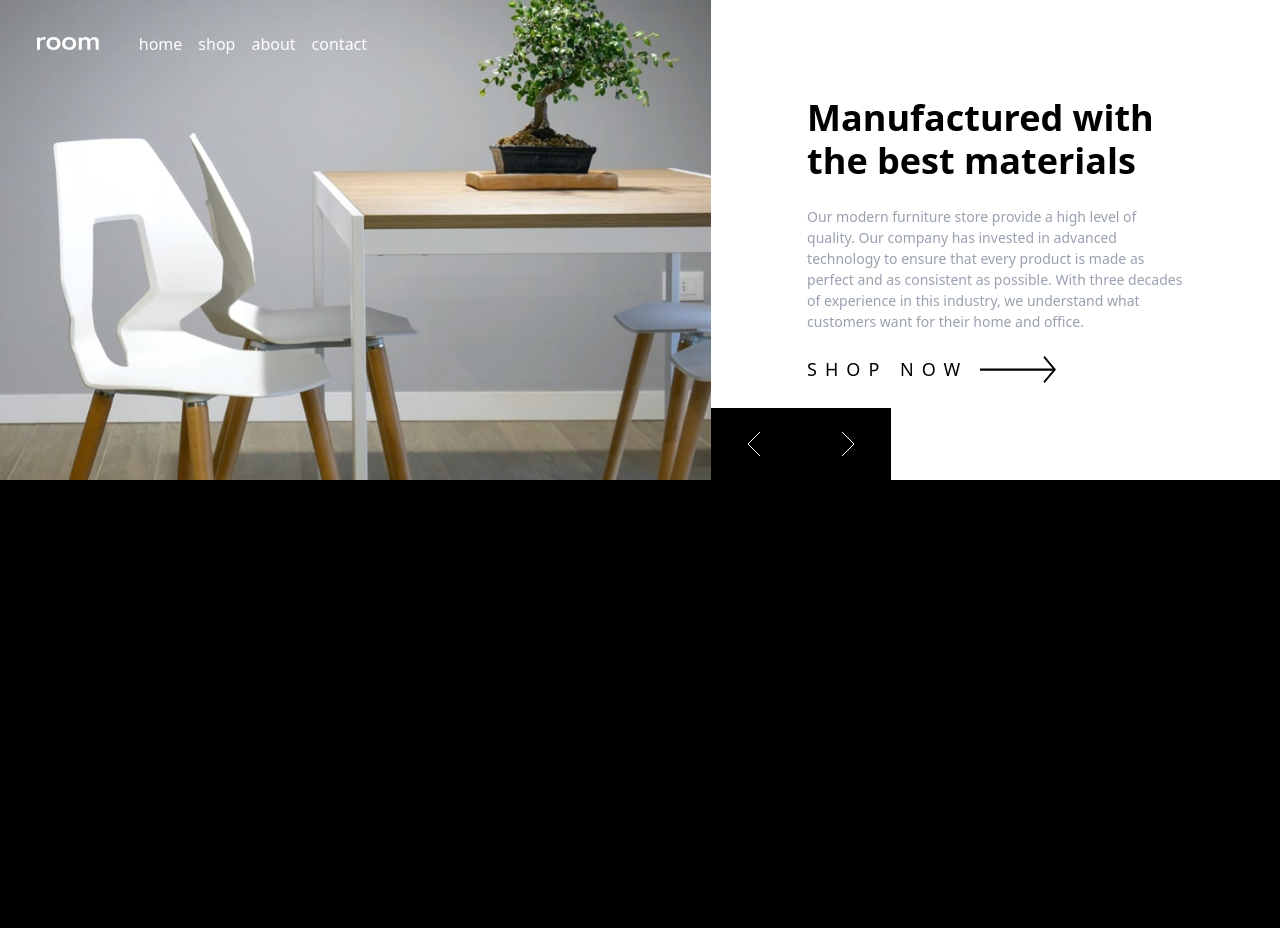
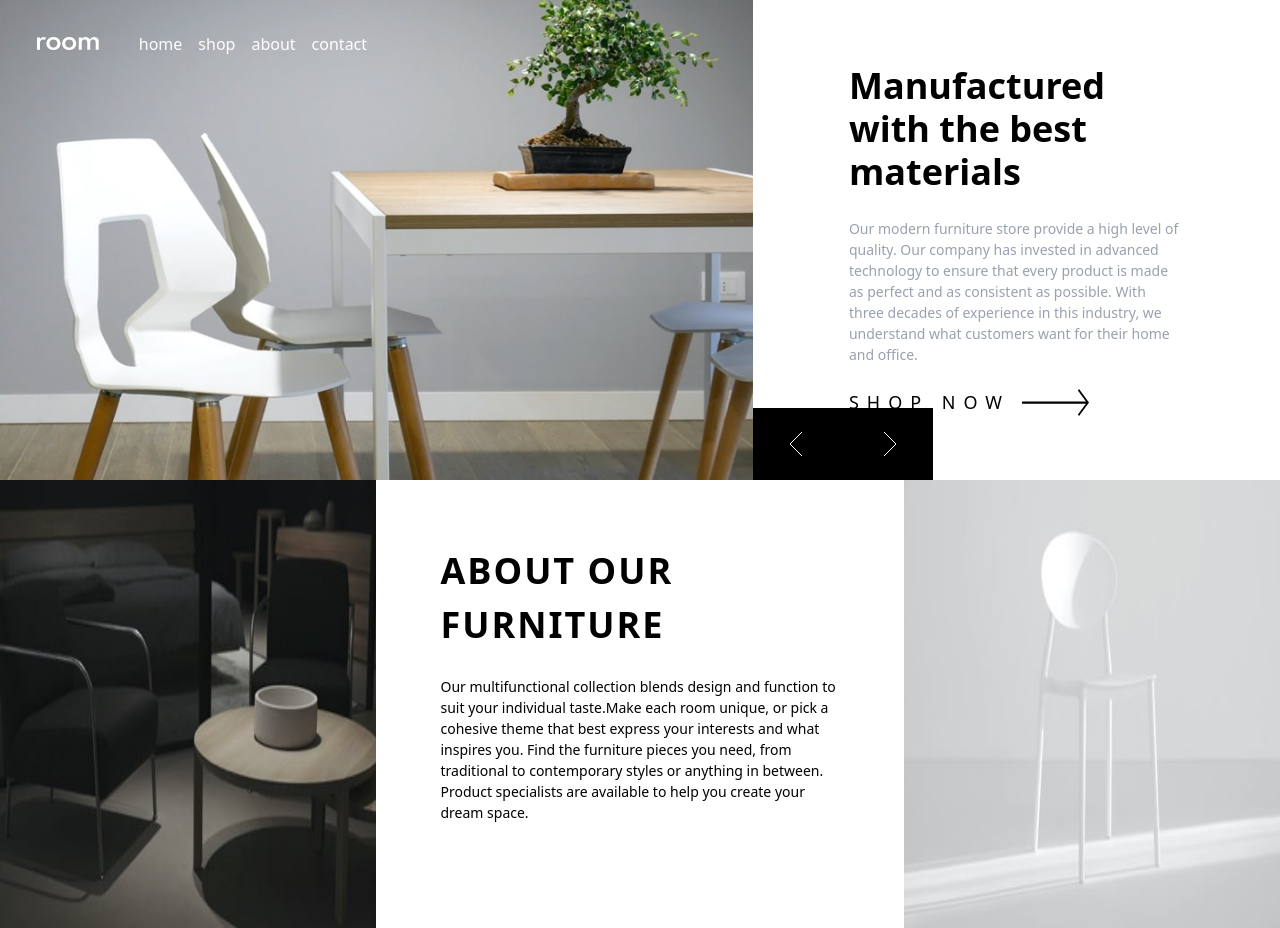
Before and after one commit to Raeef-Chowdhury/Room-Homepage, a plain HTML site: page index.html in a window 1280 px wide. Shown: the top 928 px of the page. Before the commit the page ends 800 px from the top, so only its background shows below. Drawn offline with nearby package versions, Linux system fonts and the light colour scheme.

Commit message:
finish desktop UI and funtionality

```diff
--- a/index.html
+++ b/index.html
@@ -44,9 +44,9 @@
       </nav>
     </header>
     <main class="main">
-      <div class="slideshow transition-all">
+      <div class="slideshow transition-all flex w-[300vw]">
         <div
-          class="slide slide__1 grid grid-cols-[1fr_1fr_0.6fr_1fr] transition-all absolute transition-all"
+          class="slide slide__1 grid-cols-[repeat(2,_1fr)_0.4fr_1fr] grid transition-all relative w-[100vw]"
         >
           <div class="slide__img col-end-3 col-start-1">
             <img
@@ -56,7 +56,7 @@
             />
           </div>
           <div
-            class="slide__info text-white bg-white p-[9.6rem] col-start-3 col-end-5 flex flex-col relative h-[60vh]"
+            class="slide__info text-white bg-white px-[9.6rem] py-[6.4rem] col-start-3 col-end-5 flex flex-col relative h-[60vh]"
           >
             <h1
               class="slide__info--title text-black text-[3.6rem] leading-[1.2] font-bold mb-[2.4rem]"
@@ -95,7 +95,7 @@
           </div>
         </div>
         <div
-          class="slide slide__2 grid grid-cols-[1fr_1fr_0.6fr_1fr] transition-all absolute"
+          class="slide slide__2 grid-cols-[repeat(2,_1fr)_0.4fr_1fr] grid transition-all relative w-[100vw]"
         >
           <div class="slide__img col-end-3 col-start-1">
             <img
@@ -105,7 +105,7 @@
             />
           </div>
           <div
-            class="slide__info text-white bg-white p-[9.6rem] col-start-3 col-end-5 flex flex-col relative h-[60vh]"
+            class="slide__info text-white bg-white px-[9.6rem] py-[6.4rem] col-start-3 col-end-5 flex flex-col relative h-[60vh]"
           >
             <h1
               class="slide__info--title text-black text-[3.6rem] leading-[1.2] font-bold mb-[2.4rem]"
@@ -144,7 +144,7 @@
           </div>
         </div>
         <div
-          class="slide slide__3 grid grid-cols-[1fr_1fr_0.6fr_1fr] transition-all absolute"
+          class="slide slide__3 grid-cols-[repeat(2,_1fr)_0.4fr_1fr] grid transition-all relative w-[100vw]"
         >
           <div class="slide__img col-end-3 col-start-1">
             <img
@@ -154,7 +154,7 @@
             />
           </div>
           <div
-            class="slide__info text-white bg-white p-[9.6rem] col-start-3 col-end-5 flex flex-col relative h-[60vh]"
+            class="slide__info text-white bg-white px-[9.6rem] py-[6.4rem] col-start-3 col-end-5 flex flex-col relative h-[60vh]"
           >
             <h1
               class="slide__info--title text-black text-[3.6rem] leading-[1.2] font-bold mb-[2.4rem]"
@@ -193,6 +193,33 @@
           </div>
         </div>
       </div>
+      <div class="about__section grid grid-cols-[repeat(2,1fr)_0.4fr_1fr]">
+        <div
+          class="about__section--img col-start-1 col-end-2 w-[100%] h-[100%]"
+        >
+          <img src="images/image-about-dark.jpg" class="w-[110%] h-[110%]" />
+        </div>
+        <div
+          class="about__section--text col-start-2 col-end-4 p-[6.4rem] flex flex-col gap-[2.4rem]"
+        >
+          <h1
+            class="about__section--heading tracking-[0.2rem] text-black font-semibold text-[3.6rem]"
+          >
+            ABOUT OUR FURNITURE
+          </h1>
+          <p class="about__section--info text-grey-500 text-[1.4rem]">
+            Our multifunctional collection blends design and function to suit
+            your individual taste.Make each room unique, or pick a cohesive
+            theme that best express your interests and what inspires you. Find
+            the furniture pieces you need, from traditional to contemporary
+            styles or anything in between. Product specialists are available to
+            help you create your dream space.
+          </p>
+        </div>
+        <div class="about__section--img">
+          <img src="images/image-about-light.jpg" class="w-[110%] h-[110%]" />
+        </div>
+      </div>
     </main>
   </body>
   <script src="script.js"></script>
--- a/script.js
+++ b/script.js
@@ -1,34 +1,28 @@
 const slides = document.querySelectorAll(".slide");
+const slideshow = document.querySelector(".slideshow");
 const btnLeft = document.querySelectorAll(".img__slider--left");
 const btnRight = document.querySelectorAll(".img__slider--right");
-console.log(btnLeft);
-
-console.log(slides);
 
 let curSlide = 0;
 const maxSlide = slides.length;
+
 const goToSlide = (slide) => {
-  slides.forEach((s, i) => {
-    s.style.transform = `translateX(${100 * (i - slide)}%)`; // Arrange slides horizontally
-  });
+  slideshow.style.transform = `translateX(-${100 * slide}vw)`;
 };
+
+// Initialize to show first slide
 goToSlide(curSlide);
+
 const prevSlide = () => {
-  if (curSlide === 0) {
-    curSlide = maxSlide - 1;
-  } else {
-    curSlide--;
-  }
+  curSlide = curSlide === 0 ? maxSlide - 1 : curSlide - 1;
   goToSlide(curSlide);
 };
+
 const nextSlide = () => {
-  if (curSlide === maxSlide - 1) {
-    curSlide = 0;
-  } else {
-    curSlide++;
-  }
+  curSlide = curSlide === maxSlide - 1 ? 0 : curSlide + 1;
   goToSlide(curSlide);
 };
+
+// Attach event listeners to navigation buttons
 btnLeft.forEach((btn) => btn.addEventListener("click", prevSlide));
 btnRight.forEach((btn) => btn.addEventListener("click", nextSlide));
-console.log(btnLeft);
--- a/style.css
+++ b/style.css
@@ -1,5 +1,4 @@
 body {
-  background: #000;
   font-size: 62.5%;
   overflow: hidden;
 }
@@ -9,3 +8,6 @@ html {
 .transition-all {
   transition: all 0.6s !important;
 }
+.slideshow {
+  width: 300vw;
+}
```
